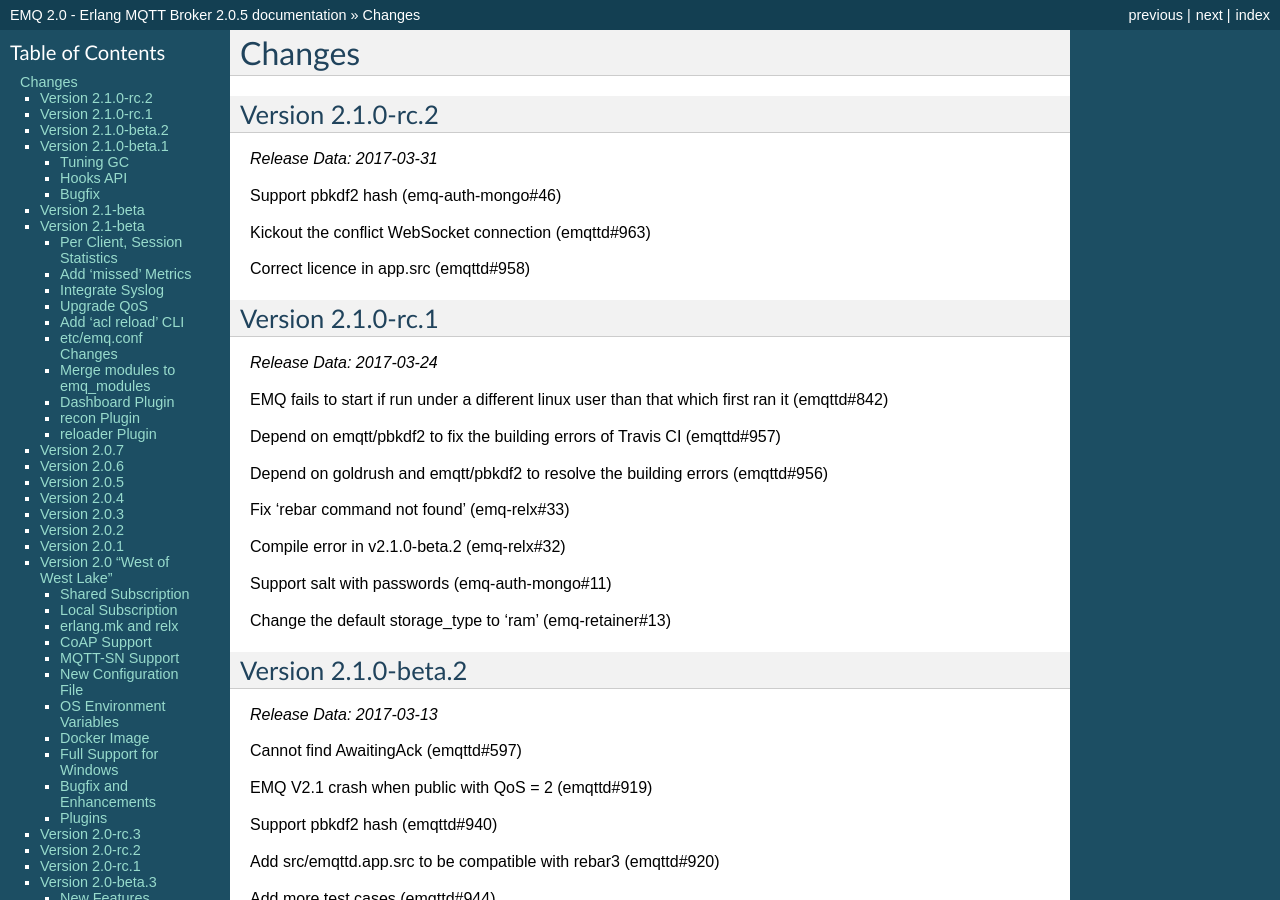
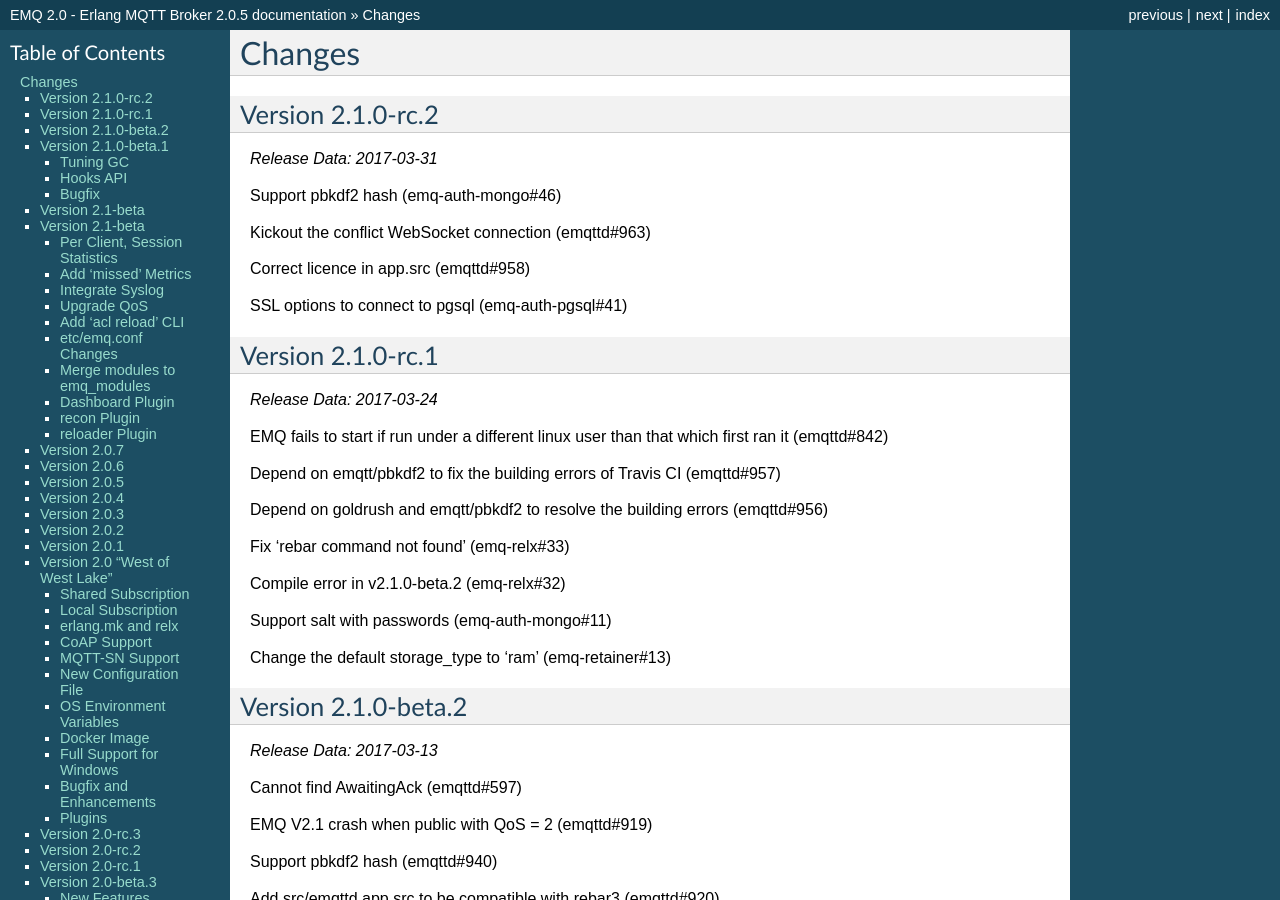
Before and after one commit to emqxarchive/emqx-docs-en, a Sphinx documentation site: the page built from source/changes.rst, in a window 1280 px wide and 900 px high. Built offline with Sphinx 7.4.7, drawn with Linux system fonts in a browser that asks for light colours.

Commit message:
Change: SSL options to connect to pgsql (emq-auth-pgsql#41)

```diff
--- a/source/changes.rst
+++ b/source/changes.rst
@@ -18,6 +18,8 @@
 Kickout the conflict WebSocket connection (emqttd#963)
 
 Correct licence in app.src (emqttd#958)
+
+SSL options to connect to pgsql (emq-auth-pgsql#41)
 
 .. _release_2.1.0-rc.1:
 
```
